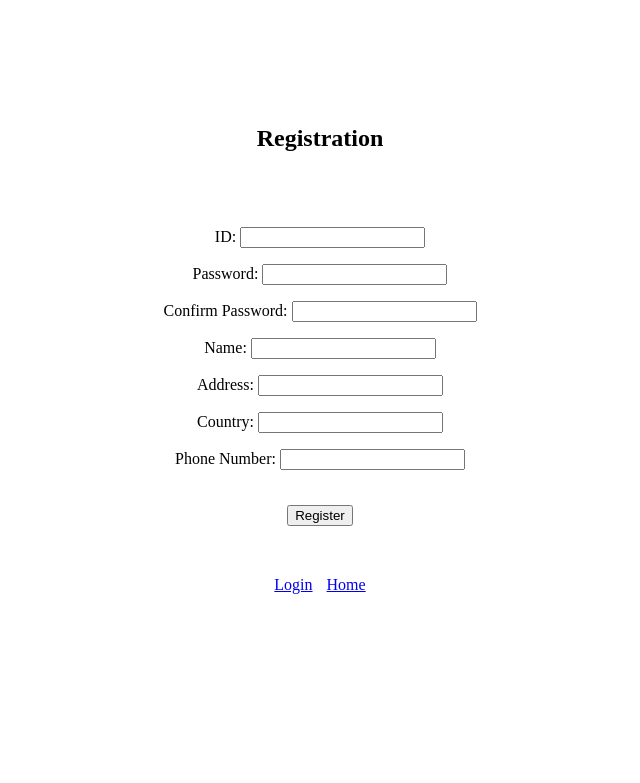
After one commit to NaijiaChen/tpotoQA, a Flask app: page /registerationForm in a window 1280 px wide. The commit adds this page. Shown: the top 783 px of the page, without its empty margins (320-960 px from the left). Run offline with Flask 2, Linux system fonts and the light colour scheme.

Commit message:
Add files via upload

```diff
--- a/app.py
+++ b/app.py
@@ -9,34 +9,35 @@ app = Flask(__name__)
 app.secret_key = 'random string'
 
 
+# 獲取登錄情況
 def getLoginDetails():
     with sqlite3.connect('database.db') as conn:
-        uid = 1
-        session['uid'] = 1
+        #session['uid'] = 1
         cur = conn.cursor()
-        """
-        if 'email' not in session:
+        if 'uid' not in session:
             loggedIn = False
+            noOfQA = 0
             firstName = ''
-            noOfItems = 0
         else:
-        """
-        loggedIn = True
-        cur.execute("SELECT count(qid) FROM QA WHERE uid = " + "1")
-        noOfQA = cur.fetchone()[0]
+            loggedIn = True
+            cur.execute("SELECT count(qid) FROM QA WHERE uid = ' " + str(session['uid']) +"'")
+            noOfQA = cur.fetchone()[0]
+            cur.execute("SELECT firstName FROM Users WHERE uid = ' " + str(session['uid']) +"'")
+            firstName = cur.fetchone()
     conn.close()
-    return (loggedIn, uid, noOfQA)
+    return (loggedIn, firstName, noOfQA)
 
+#主頁
 @app.route('/')
 def root():
-    loggedIn, uid, noOfQA= getLoginDetails()
+    loggedIn, firstName, noOfQA= getLoginDetails()
 
-    json_url = './tpotoQA/Character.json'
+    json_url = './Character.json'
 
     json_file = open(json_url, 'r', encoding="utf-8")
     config = json.loads(json_file.read())
     json_file.close()
-    return render_template("index.html", loggedIn=loggedIn, uid=uid, noOfQA=noOfQA, config=config)
+    return render_template("index.html", loggedIn=loggedIn, firstName=firstName, noOfQA=noOfQA)
 # 問答頁面
 @app.route('/question')
 def question():
@@ -83,50 +84,57 @@ def removeFromQA():
     return redirect(url_for('historyQA'))
 
 ###TODO:收藏歷史問答 考虑是否进行功能删减
-@app.route("/starFromQA")
-def starFromQA():
+#@app.route("/starFromQA")
+#def starFromQA():
+#    uid = session['uid']
+#    qid = int(request.args.get('qid'))
+#    with sqlite3.connect('database.db') as conn:
+#        cur = conn.cursor()
+##        cur.execute("SELECT uid FROM users WHERE uid = '" + uid + "'")
+##        userId = cur.fetchone()[0]
+#        try:
+#            if 'star' == True:
+#                cur.execute("UPDATE QA SET star = true WHERE uid = " + str(uid) + " AND qid = " + str(qid))
+#                conn.commit()
+#                msg = "removed successfully"
+#            else:
+#                cur.execute("UPDATE QA SET star = false WHERE uid = " + str(uid) + " AND qid = " + str(qid))
+#                conn.commit()
+#                msg = "removed successfully"
+#        except:
+#            conn.rollback()
+#            msg = "error occured"
+#    conn.close()
+#    return redirect(url_for('historyQA'))
+
+#歷史問答
+@app.route("/historyQA")
+def historyQA():
+    loggedIn, firstName, noOfQA= getLoginDetails()
     uid = session['uid']
-    qid = int(request.args.get('qid'))
     with sqlite3.connect('database.db') as conn:
         cur = conn.cursor()
-#        cur.execute("SELECT uid FROM users WHERE email = '" + email + "'")
-#        userId = cur.fetchone()[0]
-        try:
-            if 'star' == True:
-                cur.execute("UPDATE QA SET star = true WHERE uid = " + str(uid) + " AND qid = " + str(qid))
-                conn.commit()
-                msg = "removed successfully"
-            else:
-                cur.execute("UPDATE QA SET star = false WHERE uid = " + str(uid) + " AND qid = " + str(qid))
-                conn.commit()
-                msg = "removed successfully"
-        except:
-            conn.rollback()
-            msg = "error occured"
-    conn.close()
-    return redirect(url_for('historyQA'))
+        cur.execute("SELECT qid, star, ques, ans from QA where uid = '" + str(uid)+"'")
+        QA = cur.fetchall()
 
-@app.route("/historyQA")
-def historyQA():
-    loggedIn, uid, noOfQA= getLoginDetails()
+    return render_template("historyQA.html", QA = QA, loggedIn=loggedIn, firstName=firstName, noOfQA=noOfQA)
+
+#反饋表格？
+@app.route("/feedbackForm")
+def feedbackForm():
+    loggedIn, firstName, noOfQA= getLoginDetails()
+    uid = session['uid']
     with sqlite3.connect('database.db') as conn:
         cur = conn.cursor()
-        cur.execute("SELECT qid, star, ques, ans from QA where uid = " + str(uid))
+        cur.execute("SELECT qid, star, ques, ans from QA where uid = '" + str(uid)+"'")
         QA = cur.fetchall()
-    return render_template("historyQA.html", QA = QA, loggedIn=loggedIn, uid=uid, noOfQA=noOfQA)
+    return render_template("feedback.html", loggedIn=loggedIn, firstName=firstName, noOfQA=noOfQA)
 
-@app.route("/feedbackForm")
-def feedbackForm():
-    loggedIn, uid, noOfQA= getLoginDetails()
-    with sqlite3.connect('database.db') as conn:
-        cur = conn.cursor()
-        cur.execute("SELECT qid, star, ques, ans from QA where uid = " + str(uid))
-        QA = cur.fetchall()
-    return render_template("feedback.html", loggedIn=loggedIn, uid=uid, noOfQA=noOfQA)
-
+#反饋界面
 @app.route("/feedback", methods = ['GET', 'POST'])
 def feedback():
-    loggedIn, uid, noOfQA= getLoginDetails()
+    loggedIn, firstName, noOfQA= getLoginDetails()
+
     if request.method == 'POST':
         #Parse form data
         ftype = request.form['ftype']
@@ -145,5 +153,81 @@ def feedback():
                 msg = "Error occured"
         con.close()
         return render_template("feedback.html", error=msg)
+
+#跳轉登錄界面（檢查是否已經登錄）
+@app.route("/loginForm")
+def loginForm():
+    if 'uid' in session:
+        return redirect(url_for('root'))
+    else:
+        return render_template('login.html', error='')
+
+#從登錄界面返回主頁
+@app.route("/goHomeFromLogin")
+def goHomeFromLogin():
+    return redirect(url_for('root'))
+#從註冊界面返回主頁
+@app.route("/goHomeFromRegister")
+def goHomeFromRegister():
+    return redirect(url_for('root'))
+#登錄
+@app.route("/login", methods = ['POST', 'GET'])
+def login():
+    if request.method == 'POST':
+        uid = request.form['uid']
+        password = request.form['password']
+        if is_valid(uid, password):
+            session['uid'] = uid
+            return redirect(url_for('root'))
+        else:
+            error = 'Invalid UserId / Password'
+            return render_template('login.html', error=error)
+#登出
+@app.route("/logout")
+def logout():
+    session.pop('uid', None)
+    return redirect(url_for('root'))
+
+#id和密碼是否存在于資料庫中
+def is_valid(email, password):
+    con = sqlite3.connect('database.db')
+    cur = con.cursor()
+    cur.execute('SELECT uid, password FROM users')
+    data = cur.fetchall()
+    for row in data:
+        if row[0] == str(email) and row[1] == hashlib.md5(password.encode()).hexdigest():
+            return True
+    return False
+
+#註冊
+@app.route("/register", methods = ['GET', 'POST'])
+def register():
+    if request.method == 'POST':
+        #Parse form data
+        uid = request.form['uid']
+        password = request.form['password']
+        firstName = request.form['firstName']
+        address = request.form['address']
+        country = request.form['country']
+        phone = request.form['phone']
+
+        with sqlite3.connect('database.db') as con:
+            try:
+                cur = con.cursor()
+                cur.execute('INSERT INTO users (password, uid, firstName, address, country, phone) VALUES (?, ?, ?, ?, ?, ?)', (hashlib.md5(password.encode()).hexdigest(), uid, firstName, address,  country, phone))
+
+                con.commit()
+
+                msg = "Registered Successfully"
+            except:
+                con.rollback()
+                msg = "Error occured"
+        con.close()
+        return render_template("login.html", error=msg)
+
+@app.route("/registerationForm")
+def registrationForm():
+    return render_template("register.html")
+
 if __name__ == '__main__':
     app.run(debug=True)
--- /dev/null
+++ b/static/css/feedback.css
@@ -0,0 +1,5 @@
+textarea {
+  border : 0;
+  overflow-y : auto; /* IE */
+  resize : none; /* Firefox, Chrome */
+}
--- /dev/null
+++ b/templates/register.html
@@ -0,0 +1,32 @@
+<html>
+<head>
+<title>Registration</title>
+<script type="text/javascript" src="{{ url_for('static', filename = 'js/validateForm.js') }}">
+</script>
+</head>
+<body style="text-align: center; margin: 10px">
+    <div>
+        <h2 style='margin-top: 125px'>Registration</h2>
+    </div>
+<form action="/register" method="POST" onsubmit="return validate()">
+    <p style="margin-top: 75px">ID: <input type="uid" name="uid"></p>
+
+    <P>Password: <input type="password" name="password" id="password" required></P>
+
+    <p>Confirm Password: <input type="password" name="cpassword" id="cpassword"></p>
+
+    <p>Name: <input type="text" name="firstName"></p>
+
+    <p>Address: <input type="text" name="address"></p>
+
+    <p>Country: <input type="text" name="country"></p>
+    <p>Phone Number: <input type="text" name="phone"></p>
+
+    <p style="margin-top: 35px; margin-bottom: 50px"><input type="submit" value="Register"></p>
+
+    <a style="margin: 5px" href="/loginForm">Login</a>
+    <a style="margin: 5px" href="/goHomeFromRegister">Home</a>
+
+</form>
+</body>
+</html>
```
Also changed, not shown: database.py (+8 -0 lines), static/css/question.css (added, +13 -0 lines), templates/index.html (+9 -0 lines), templates/login.html (added, +19 -0 lines), database.db.
